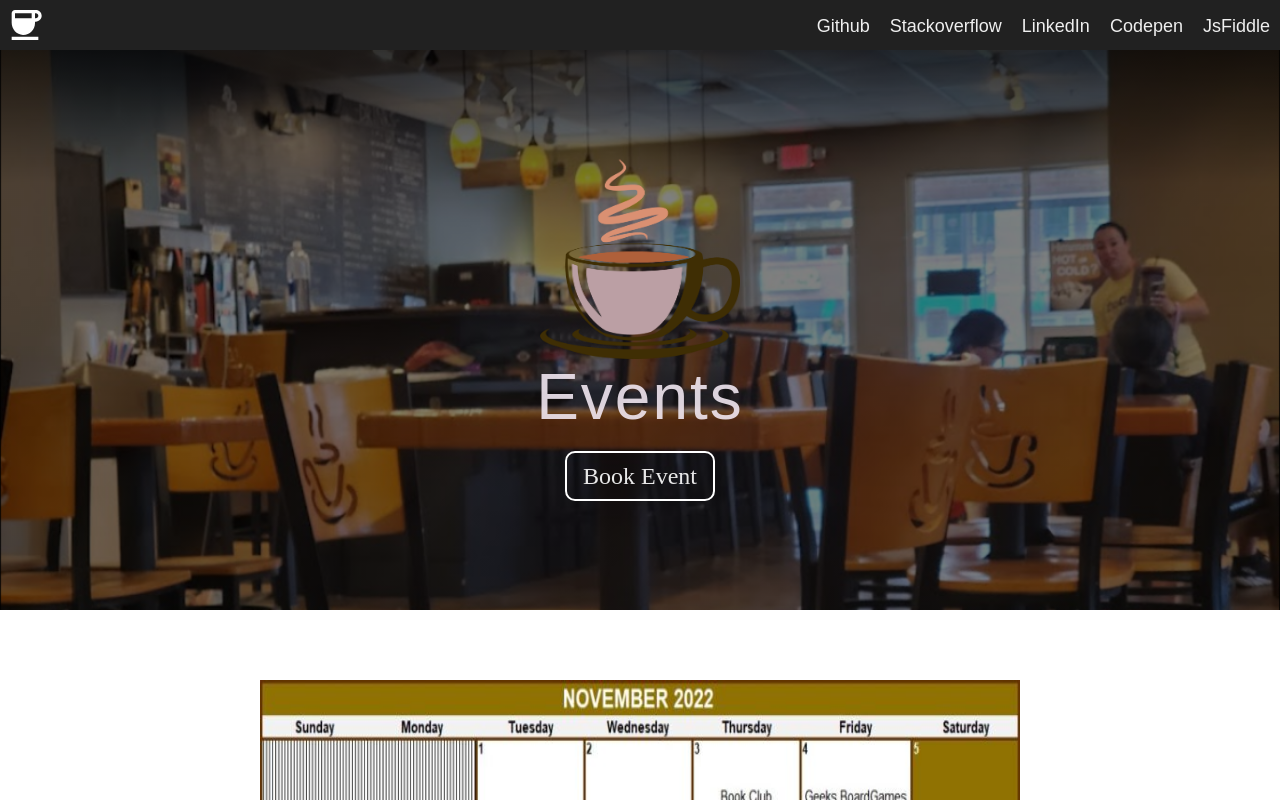
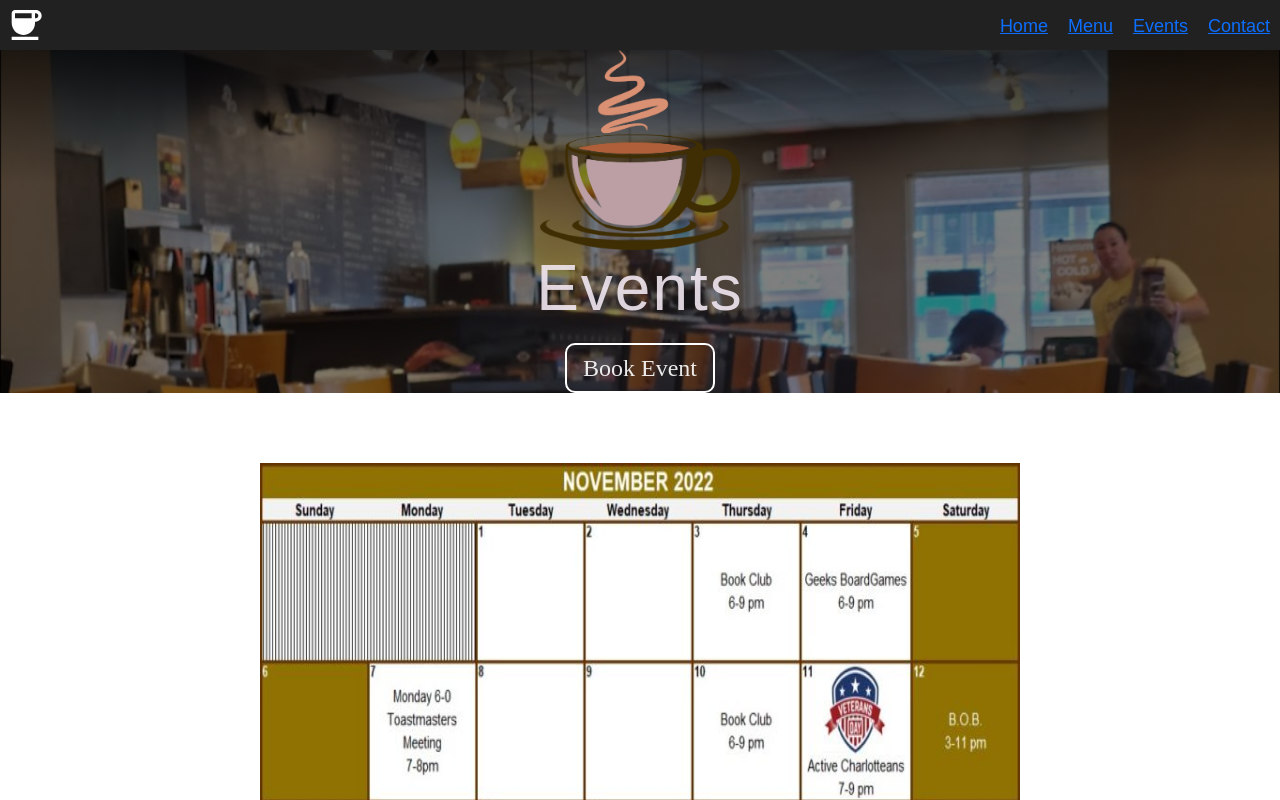
Before and after one commit to jakeisadev/mugs-react, a React (Create React App) app: page /Events in a window 1280 px wide. Shown: the top 800 px of the page. Built offline with nearby package versions, Linux system fonts and the light colour scheme.

Commit message:
styling edits again

```diff
--- a/src/components/Navbar.js
+++ b/src/components/Navbar.js
@@ -24,11 +24,10 @@ function Navbar() {
   </div>
 
   <div className="nav-links">
-    <a href="//github.io/jo_geek" target="_blank">Github</a>
-    <a href="http://stackoverflow.com/users/4084003/" target="_blank">Stackoverflow</a>
-    <a href="https://in.linkedin.com/in/jonesvinothjoseph" target="_blank">LinkedIn</a>
-    <a href="https://codepen.io/jo_Geek/" target="_blank">Codepen</a>
-    <a href="https://jsfiddle.net/user/jo_Geek/" target="_blank">JsFiddle</a>
+    <Link to="/"><a href="/#">Home</a></Link>
+    <Link to="./Menu"><a href="/#">Menu</a></Link>
+    <Link to="./Events"><a href="/#">Events</a></Link>
+    <Link to="./Contact"><a href="/#">Contact</a></Link>
   </div>
 </div>
       {/* <nav role="navigation">
--- a/src/resources/info.css
+++ b/src/resources/info.css
@@ -12,10 +12,7 @@
     url("../images/mugsmenu.jpg");
   background-size: cover;
   background-repeat: no-repeat;
-  height: 70vh;
   max-width: 100%;
-  position: relative;
-  overflow-x: hidden;
 }
 
 .background-events {
@@ -23,10 +20,7 @@
     url("../images/mugsevents.png");
   background-size: cover;
   background-repeat: no-repeat;
-  height: 70vh;
   max-width: 100%;
-  position: relative;
-  overflow-x: hidden;
 }
 
 .background-contact {
@@ -34,10 +28,7 @@
     url("../images/mugs7.jpg");
   background-size: cover;
   background-repeat: no-repeat;
-  height: 70vh;
   max-width: 100%;
-  position: relative;
-  overflow-x: hidden;
 }
 
 .background button {
@@ -130,7 +121,7 @@
   font-weight: bold;
   font-size: 20px;
   text-align: center;
-  padding: 1em;
+  padding: 1em 0 2em 0;
   font-family: 'Oswald', sans-serif;
 }
 
```
